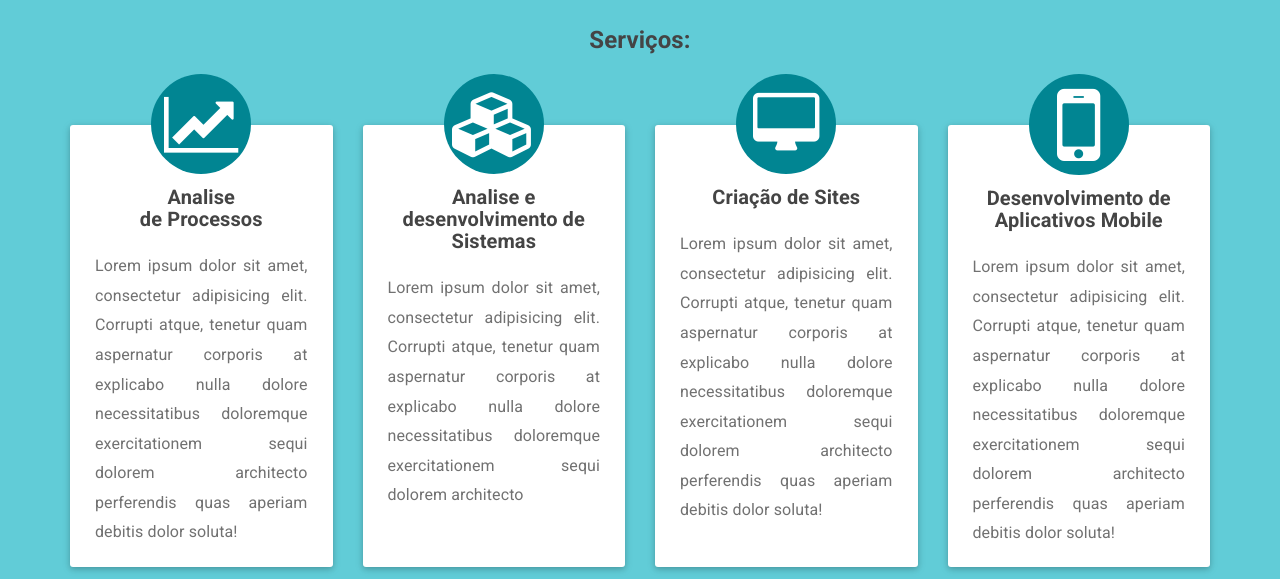
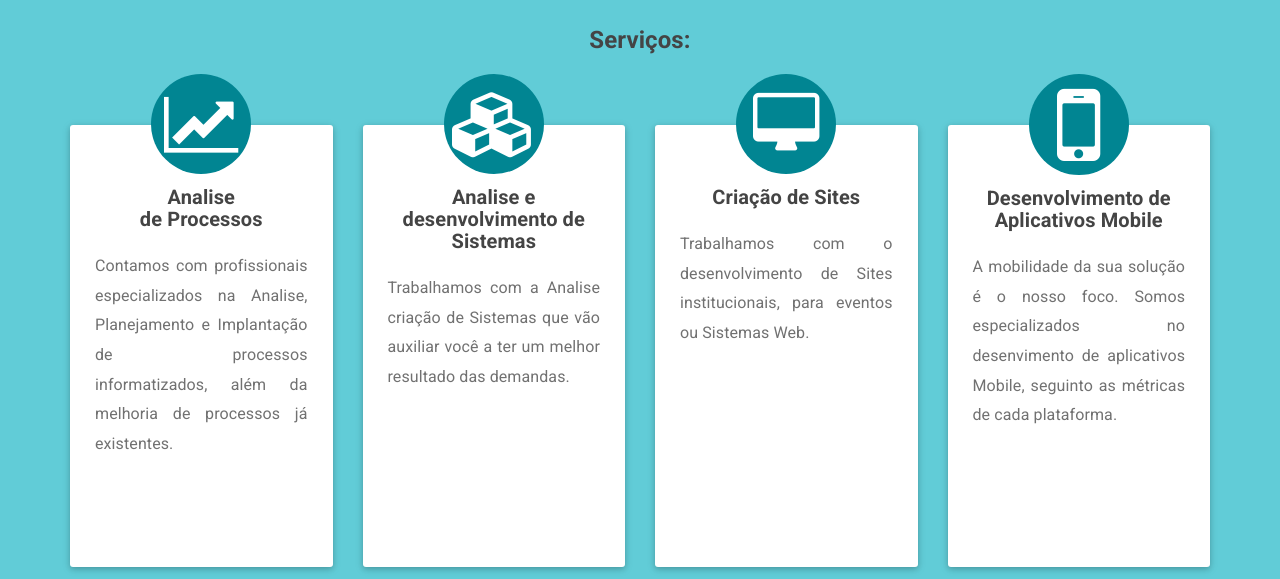
Before and after one commit to rafaelrmou/landing-rafael, a plain HTML site: page index.html in a window 1280 px wide. Shown: the part 373-952 px from the top of the page. Drawn offline with nearby package versions, Linux system fonts and the light colour scheme.

Commit message:
Update index.html

```diff
--- a/index.html
+++ b/index.html
@@ -80,7 +80,7 @@
         </div>
         <div class="info">
           <h5 class="text-center"><b>Analise <br>de Processos</b></h5>
-          <p>Lorem ipsum dolor sit amet, consectetur adipisicing elit. Corrupti atque, tenetur quam aspernatur corporis at explicabo nulla dolore necessitatibus doloremque exercitationem sequi dolorem architecto perferendis quas aperiam debitis dolor soluta!</p>
+          <p>Contamos com profissionais especializados na Analise, Planejamento e Implantação de processos informatizados, além da melhoria de processos já existentes.</p>
         </div>
       </div>
     </div>
@@ -91,7 +91,7 @@
         </div>
         <div class="info">
           <h5 class="text-center"><b>Analise e desenvolvimento de Sistemas</b></h6>
-            <p>Lorem ipsum dolor sit amet, consectetur adipisicing elit. Corrupti atque, tenetur quam aspernatur corporis at explicabo nulla dolore necessitatibus doloremque exercitationem sequi dolorem architecto<!</p>
+            <p>Trabalhamos com a Analise criação de Sistemas que vão auxiliar você a ter um melhor resultado das demandas.</p>
           </div>
         </div>
       </div>
@@ -102,7 +102,7 @@
           </div>
           <div class="info">
             <h5 class="text-center"><b>Criação de Sites</b></h5>
-            <p>Lorem ipsum dolor sit amet, consectetur adipisicing elit. Corrupti atque, tenetur quam aspernatur corporis at explicabo nulla dolore necessitatibus doloremque exercitationem sequi dolorem architecto perferendis quas aperiam debitis dolor soluta!</p>
+            <p>Trabalhamos com o desenvolvimento de Sites institucionais, para eventos ou Sistemas Web.</p>
           </div>
         </div>
       </div>
@@ -113,14 +113,14 @@
           </div>
           <div class="info">
             <h5 class="text-center"><b>Desenvolvimento de Aplicativos Mobile</b></h5>
-            <p>Lorem ipsum dolor sit amet, consectetur adipisicing elit. Corrupti atque, tenetur quam aspernatur corporis at explicabo nulla dolore necessitatibus doloremque exercitationem sequi dolorem architecto perferendis quas aperiam debitis dolor soluta!</p>
+            <p>A mobilidade da sua solução é o nosso foco. Somos especializados no desenvimento de aplicativos Mobile, seguinto as métricas de cada plataforma.</p>
           </div>
         </div>
       </div>
     </div>
   </div>
   <br>
-  <div id="client">
+  <!--<div id="client">
     <div class="container" >
       <div class="row">
         <div class="col-md-1"></div>
@@ -162,7 +162,7 @@
       </div>
     </div>
   </div>
-</div>
+</div>-->
 <div class="container" id="contact">
   <div class="row">
     <div class="col-md-6">
```
